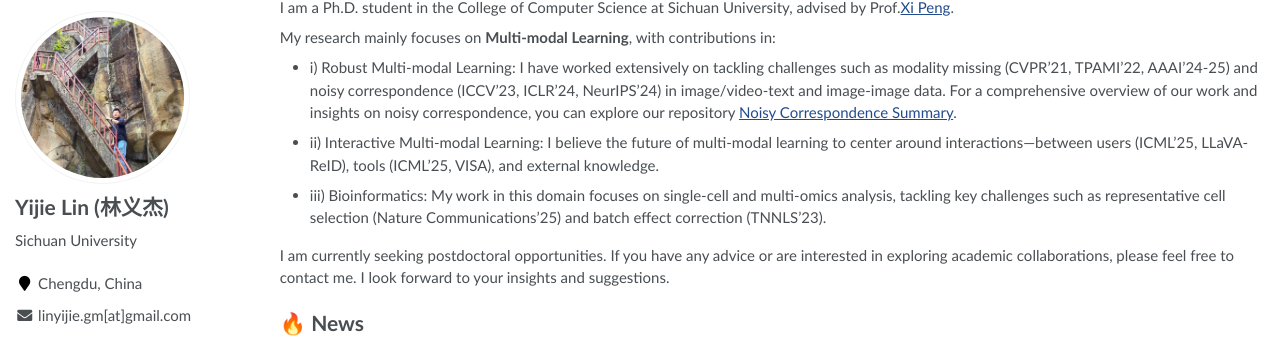
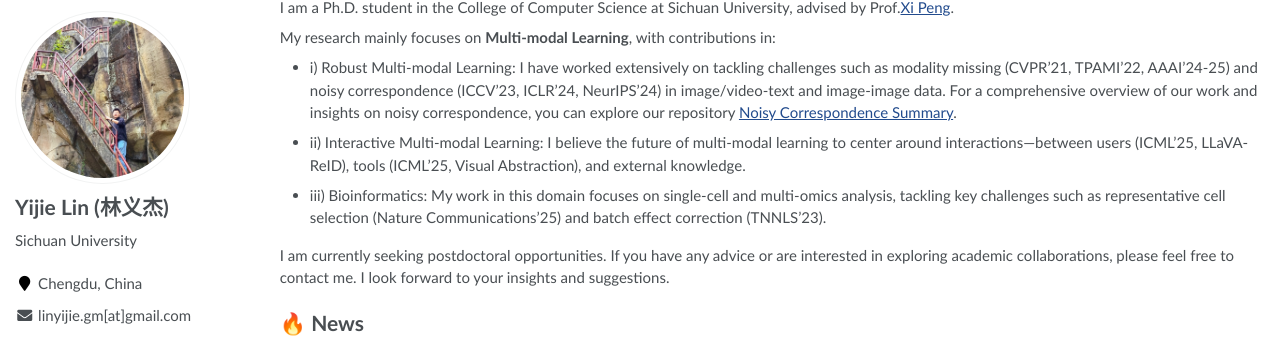
Before and after one commit to Lin-Yijie/Lin-Yijie.github.io, a Jekyll site: the page built from _pages/about.md, in a window 1280 px wide and 900 px high. Shown: the part 80-420 px from the top of the window. Built offline with Jekyll 4.4.1, drawn with Linux system fonts in a browser that asks for light colours.

Commit message:
Update about.md

```diff
--- a/_pages/about.md
+++ b/_pages/about.md
@@ -22,7 +22,7 @@ I am a Ph.D. student in the College of Computer Science at Sichuan University, a
 
 My research mainly focuses on **Multi-modal Learning**, with contributions in:
 - i) Robust Multi-modal Learning: I have worked extensively on tackling challenges such as modality missing (CVPR’21, TPAMI’22, AAAI’24-25) and noisy correspondence (ICCV’23, ICLR’24, NeurIPS’24) in image/video-text and image-image data. For a comprehensive overview of our work and insights on noisy correspondence, you can explore our repository [Noisy Correspondence Summary](https://github.com/XLearning-SCU/Awesome-Noisy-Correspondence).
-- ii) Interactive Multi-modal Learning: I believe the future of multi-modal learning to center around interactions—between users (ICML'25, LLaVA-ReID), tools (ICML'25, VISA), and external knowledge.
+- ii) Interactive Multi-modal Learning: I believe the future of multi-modal learning to center around interactions—between users (ICML'25, LLaVA-ReID), tools (ICML'25, Visual Abstraction), and external knowledge.
 - iii) Bioinformatics: My work in this domain focuses on single-cell and multi-omics analysis, tackling key challenges such as representative cell selection (Nature Communications’25) and batch effect correction (TNNLS’23).
 
 <!-- My research interests mainly focus on Multi-modal Learning and Multi-view Learning, especially the applications in open scenarios, e.g., missing modality and noisy correspondence. I am focusing on video-language currently. -->
@@ -91,7 +91,7 @@ Yiding Lu, Mouxing Yang, Dezhong Peng, Peng Hu, **Yijie Lin**<sup>†</sup>, Xi
 <img src='assets/papers/visa.jpg' alt="sym" width="100%"></div></div>
 <div class='paper-box-text' markdown="1">
 
-[<em>**ICML'25**</em>] [Visual Abstraction: A Plug-and-Play Approach for Text-Visual Retrieval](https://github.com/Lin-Yijie/Lin-Yijie.github.io/blob/main/assets/papers/2025-ICML-VISA.pdf), Guofeng Ding, Yiding Lu, Peng Hu, Mouxing Yang, **Yijie Lin**<sup>†</sup>, Xi Peng<sup>†</sup>
+[<em>**ICML'25**</em>] [Visual Abstraction: A Plug-and-Play Approach for Text-Visual Retrieval](https://pengxi.me/wp-content/uploads/2025/05/2025ICML.pdf), Guofeng Ding, Yiding Lu, Peng Hu, Mouxing Yang, **Yijie Lin**<sup>†</sup>, Xi Peng<sup>†</sup>
 
 <a href="https://github.com/XLearning-SCU/2025-ICML-VISA"><strong>Code</strong></a> (Coming soon)
 <!-- \| -->
```
